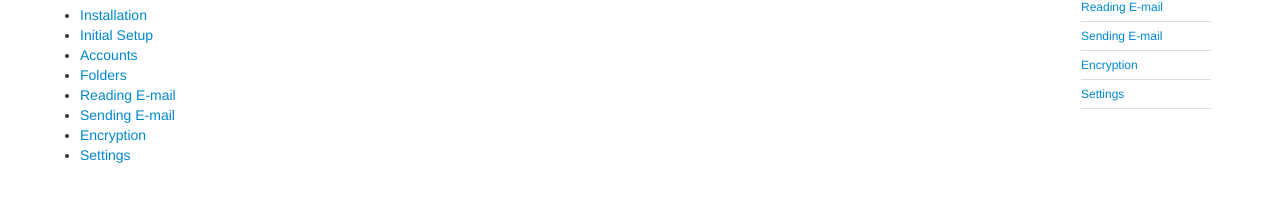
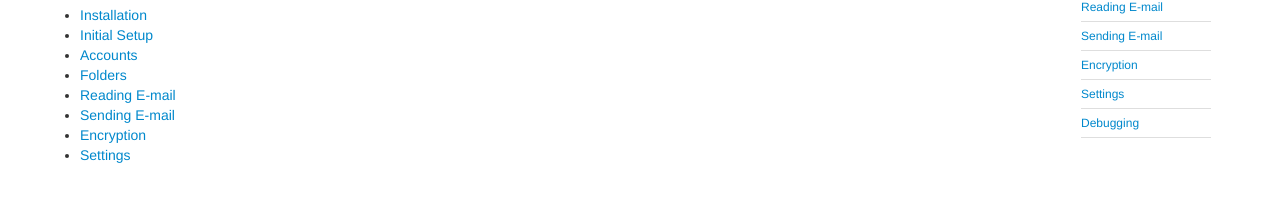
Before and after one commit to k9mail/k9mail.app, a Jekyll site: the page built from documentation.md, in a window 1280 px wide. Shown: the part 330-532 px from the top of the page. Built offline with Jekyll 4.4.1, drawn with Linux system fonts in a browser that asks for light colours; nearby versions of some CDN libraries.

Commit message:
Update documentation-header.html

```diff
--- a/_includes/documentation-header.html
+++ b/_includes/documentation-header.html
@@ -11,5 +11,6 @@
 		<li><a href="/documentation/sending.html">Sending E-mail</a></li>
 		<li><a href="/documentation/encryption.html">Encryption</a></li>
 		<li><a href="/documentation/settings.html">Settings</a></li>
+		<li><a href="/documentation/debugging.html">Debugging</a></li>
 	</ul>
 </div>
```
